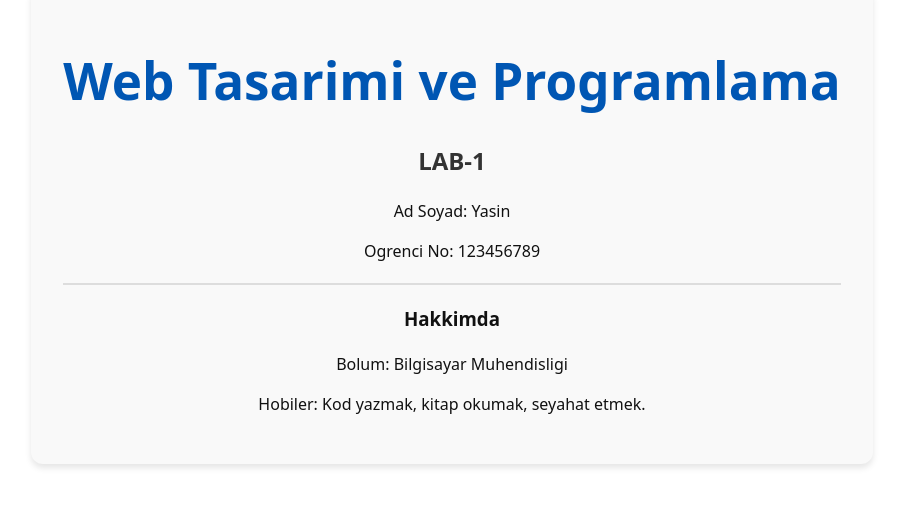
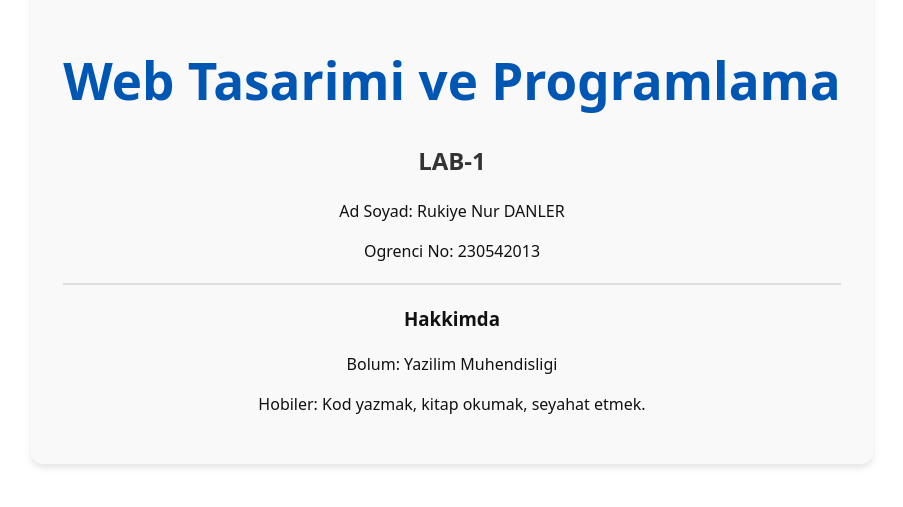
Before and after one commit to Rukiyedanler/web-lab-hello, a React (Vite) app: page / in a window 1280 px wide. Shown: the part 175-682 px from the top of the page, without its empty margins (188-1091 px from the left). Built offline with nearby package versions, Linux system fonts and the light colour scheme.

Commit message:
fix: update personal info to Rukiye Nur DANLER

```diff
--- a/src/App.tsx
+++ b/src/App.tsx
@@ -5,11 +5,11 @@ function App() {
     <div>
       <h1>Web Tasarimi ve Programlama</h1>
       <h2>LAB-1</h2>
-      <p>Ad Soyad: Yasin</p>
-      <p>Ogrenci No: 123456789</p>
+      <p>Ad Soyad: Rukiye Nur DANLER</p>
+      <p>Ogrenci No: 230542013</p>
       <hr />
       <h3>Hakkimda</h3>
-      <p>Bolum: Bilgisayar Muhendisligi</p>
+      <p>Bolum: Yazilim Muhendisligi</p>
       <p>Hobiler: Kod yazmak, kitap okumak, seyahat etmek.</p>
     </div>
   )
```
Also changed, not shown: 1 other file (tests, documents, lock files or other folders).
